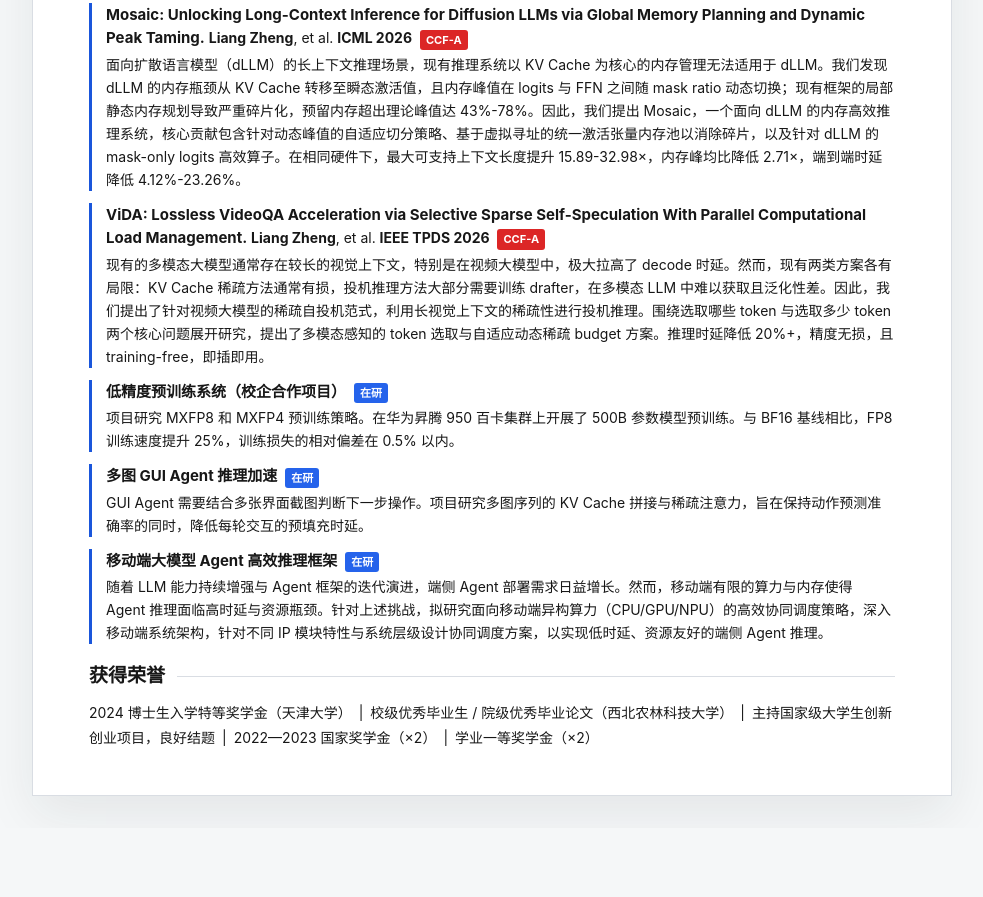
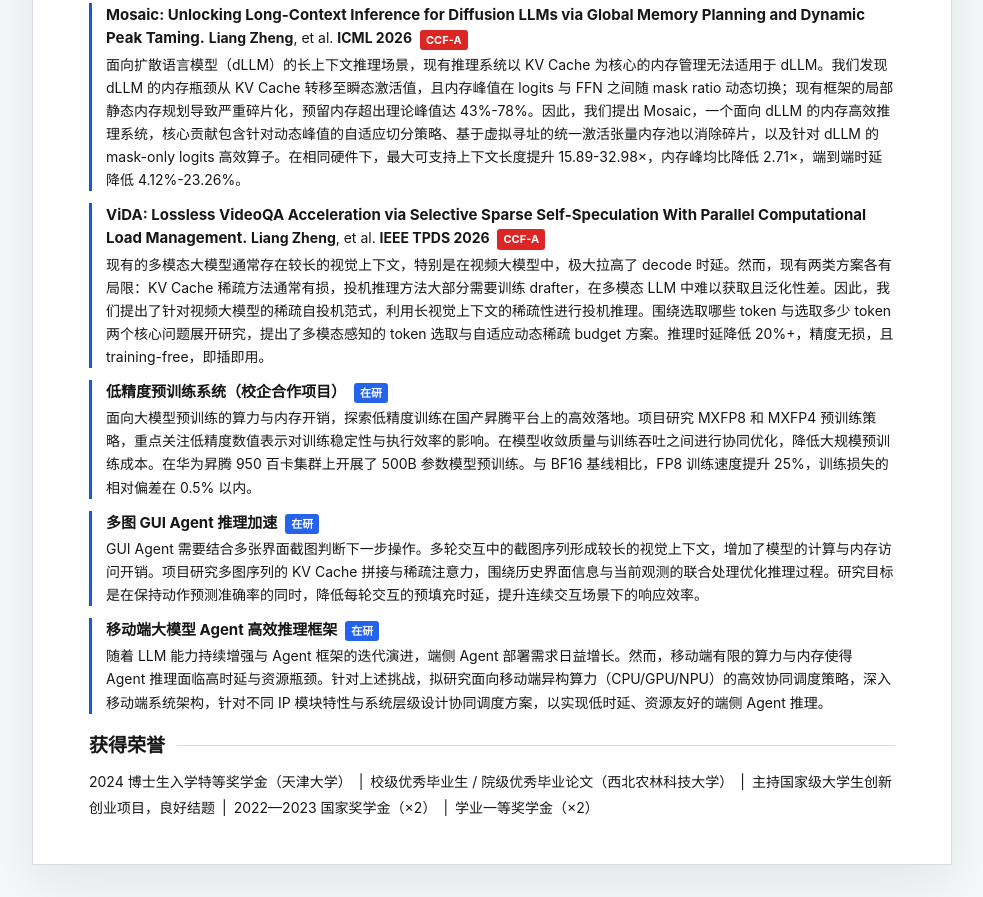
Before and after one commit to hb-jw/hb-jw.github.io, a plain HTML site: page index.html in a window 1280 px wide. Shown: the part 613-1510 px from the top of the page, without its empty margins (148-1131 px from the left). Before the commit the page ends 1441 px from the top, so only its background shows below. Drawn offline with Linux system fonts and the light colour scheme.

Commit message:
Expand pre-training and GUI agent project descriptions

```diff
--- a/index.html
+++ b/index.html
@@ -66,11 +66,11 @@
 			</div>
 			<div class="publication">
 				<span><strong data-zh="低精度预训练系统（校企合作项目）" data-en="Low-Precision Pre-training System (University–Industry Collaboration)">低精度预训练系统（校企合作项目）</strong> <span class="pub-badge pub-badge-ongoing" data-zh="在研" data-en="Ongoing">在研</span></span>
-				<span class="pub-desc" data-zh="项目研究 MXFP8 和 MXFP4 预训练策略。在华为昇腾 950 百卡集群上开展了 500B 参数模型预训练。与 BF16 基线相比，FP8 训练速度提升 25%，训练损失的相对偏差在 0.5% 以内。" data-en="This project investigates pre-training strategies for MXFP8 and MXFP4. We ran pre-training experiments with a 500B-parameter model on a cluster of roughly 100 Huawei Ascend 950 accelerators. FP8 training was 25% faster than the BF16 baseline, with a relative difference in training loss of at most 0.5%.">项目研究 MXFP8 和 MXFP4 预训练策略。在华为昇腾 950 百卡集群上开展了 500B 参数模型预训练。与 BF16 基线相比，FP8 训练速度提升 25%，训练损失的相对偏差在 0.5% 以内。</span>
+				<span class="pub-desc" data-zh="面向大模型预训练的算力与内存开销，探索低精度训练在国产昇腾平台上的高效落地。项目研究 MXFP8 和 MXFP4 预训练策略，重点关注低精度数值表示对训练稳定性与执行效率的影响。在模型收敛质量与训练吞吐之间进行协同优化，降低大规模预训练成本。在华为昇腾 950 百卡集群上开展了 500B 参数模型预训练。与 BF16 基线相比，FP8 训练速度提升 25%，训练损失的相对偏差在 0.5% 以内。" data-en="This project explores efficient low-precision training on domestic Ascend hardware to address the compute and memory costs of large-model pre-training. We investigate MXFP8 and MXFP4 pre-training strategies, focusing on how low-precision numerical representations affect training stability and execution efficiency. The goal is to jointly optimize model convergence and training throughput to reduce large-scale pre-training costs. We ran pre-training experiments with a 500B-parameter model on a cluster of roughly 100 Huawei Ascend 950 accelerators. FP8 training was 25% faster than the BF16 baseline, with a relative difference in training loss of at most 0.5%.">面向大模型预训练的算力与内存开销，探索低精度训练在国产昇腾平台上的高效落地。项目研究 MXFP8 和 MXFP4 预训练策略，重点关注低精度数值表示对训练稳定性与执行效率的影响。在模型收敛质量与训练吞吐之间进行协同优化，降低大规模预训练成本。在华为昇腾 950 百卡集群上开展了 500B 参数模型预训练。与 BF16 基线相比，FP8 训练速度提升 25%，训练损失的相对偏差在 0.5% 以内。</span>
 			</div>
 			<div class="publication">
 				<span><strong data-zh="多图 GUI Agent 推理加速" data-en="Accelerating GUI Agent Inference on Screenshot Sequences">多图 GUI Agent 推理加速</strong> <span class="pub-badge pub-badge-ongoing" data-zh="在研" data-en="Ongoing">在研</span></span>
-				<span class="pub-desc" data-zh="GUI Agent 需要结合多张界面截图判断下一步操作。项目研究多图序列的 KV Cache 拼接与稀疏注意力，旨在保持动作预测准确率的同时，降低每轮交互的预填充时延。" data-en="GUI agents use a sequence of screenshots to predict the next action. We study KV cache concatenation and sparse attention to reduce prefill latency at each interaction step while preserving action prediction accuracy.">GUI Agent 需要结合多张界面截图判断下一步操作。项目研究多图序列的 KV Cache 拼接与稀疏注意力，旨在保持动作预测准确率的同时，降低每轮交互的预填充时延。</span>
+				<span class="pub-desc" data-zh="GUI Agent 需要结合多张界面截图判断下一步操作。多轮交互中的截图序列形成较长的视觉上下文，增加了模型的计算与内存访问开销。项目研究多图序列的 KV Cache 拼接与稀疏注意力，围绕历史界面信息与当前观测的联合处理优化推理过程。研究目标是在保持动作预测准确率的同时，降低每轮交互的预填充时延，提升连续交互场景下的响应效率。" data-en="GUI agents use a sequence of screenshots to predict the next action. Across multiple interaction steps, these screenshots form a long visual context that increases computation and memory access costs. We study KV cache concatenation and sparse attention for screenshot sequences, optimizing how the model jointly processes historical interface information and current observations. The goal is to reduce prefill latency at each step while preserving action prediction accuracy, improving responsiveness during continuous interaction.">GUI Agent 需要结合多张界面截图判断下一步操作。多轮交互中的截图序列形成较长的视觉上下文，增加了模型的计算与内存访问开销。项目研究多图序列的 KV Cache 拼接与稀疏注意力，围绕历史界面信息与当前观测的联合处理优化推理过程。研究目标是在保持动作预测准确率的同时，降低每轮交互的预填充时延，提升连续交互场景下的响应效率。</span>
 			</div>
 			<div class="publication">
 				<span><strong data-zh="移动端大模型 Agent 高效推理框架" data-en="Efficient On-device LLM Agent Inference Framework">移动端大模型 Agent 高效推理框架</strong> <span class="pub-badge pub-badge-ongoing" data-zh="在研" data-en="Ongoing">在研</span></span>
```
Also changed, not shown: 2 other files.
